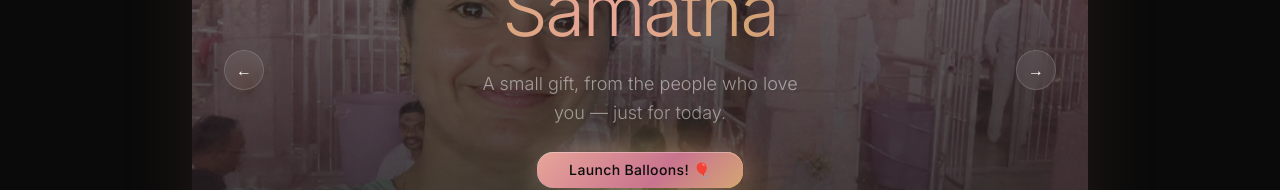
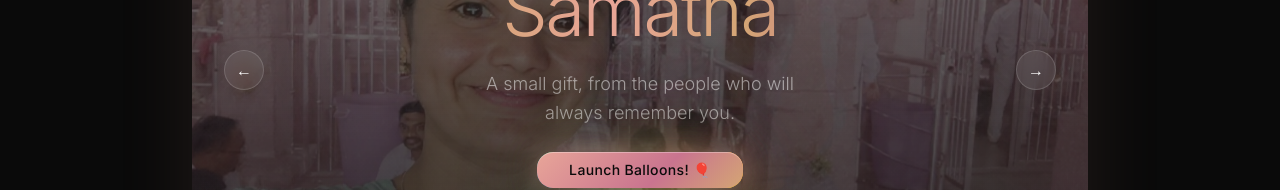
Before and after one commit to wishingsamatha/wishingsamatha.github.io, a React (Vite) app: page / in a window 1280 px wide. Shown: the part 330-520 px from the top of the page. Built offline with nearby package versions, Linux system fonts and the light colour scheme; the HTML template or start-up script is replaced by a standard one.

Commit message:
text changed.

```diff
--- a/src/wishing_samatha.tsx
+++ b/src/wishing_samatha.tsx
@@ -1336,7 +1336,7 @@ function HeroSection({ onCTA }: { onCTA: () => void }) {
           className="animate-fade-in-up delay-300 text-base md:text-lg font-light max-w-xs"
           style={{ color: "rgba(255,255,255,0.5)", lineHeight: 1.6 }}
         >
-          A small gift, from the people who love you — just for today.
+          A small gift, from the people who will always remember you.
         </p>
 
         {/* CTA */}
```
